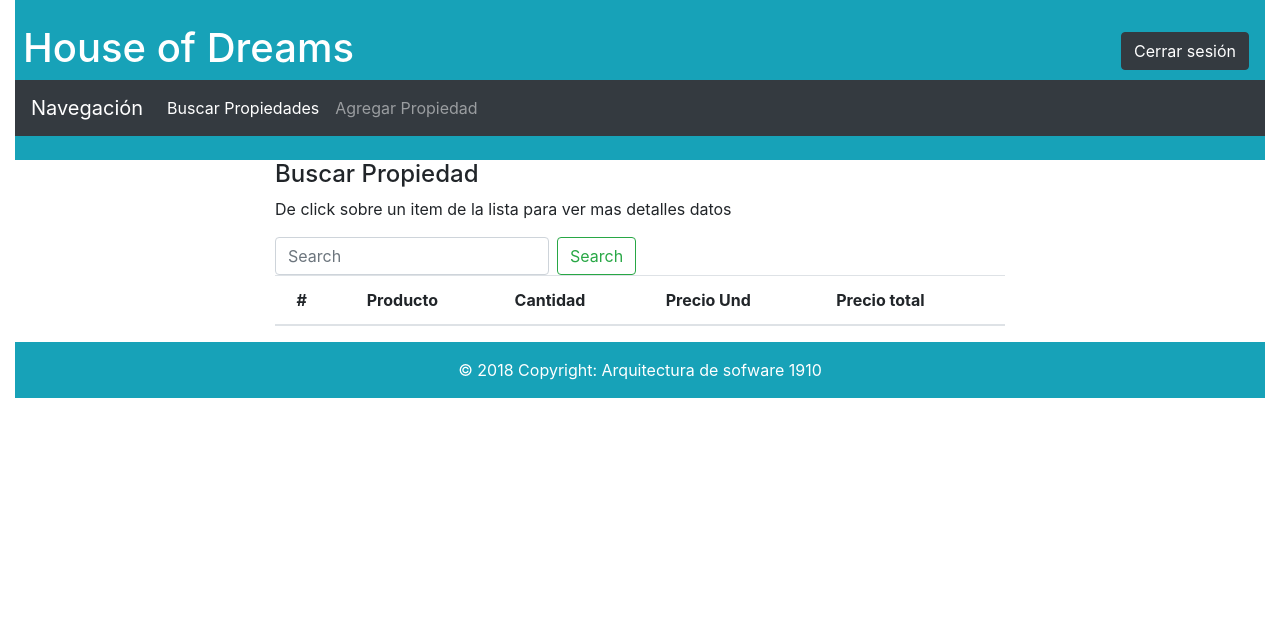
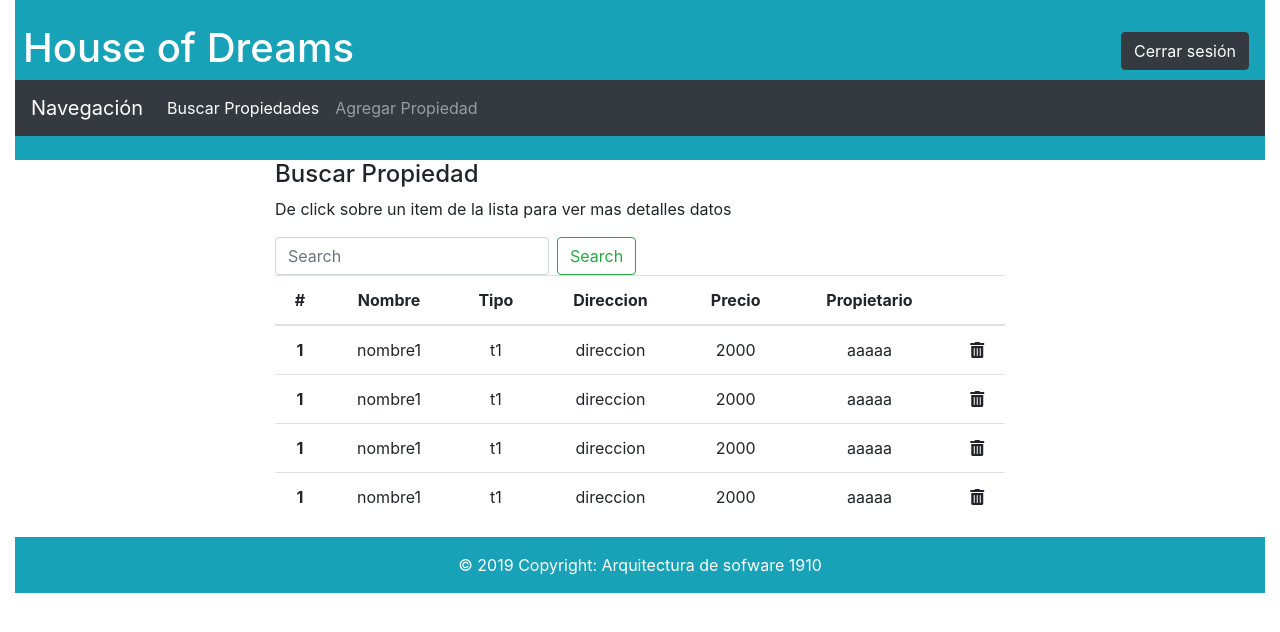
Before and after one commit to andrescontreras/ProyectoArquitectura, an Angular app in the folder PresentacionOPR/: page / in a window 1280 px wide. Shown: the top 632 px of the page. Built offline with nearby package versions, Linux system fonts and the light colour scheme.

Commit message:
Estructura buscar propiedad

```diff
--- a/PresentacionOPR/src/app/app.module.ts
+++ b/PresentacionOPR/src/app/app.module.ts
@@ -10,6 +10,7 @@ import { RentarPropiedadComponent } from './components/rentar-propiedad/rentar-p
 import { FooterComponent } from './components/footer/footer.component';
 import { NavComponent } from './components/nav/nav.component';
 import { AgregarPropiedadComponent } from './components/agregar-propiedad/agregar-propiedad.component';
+import { HttpClientModule } from '@angular/common/http';
 
 @NgModule({
   declarations: [
@@ -24,7 +25,8 @@ import { AgregarPropiedadComponent } from './components/agregar-propiedad/agrega
   imports: [
     BrowserModule,
     AppRoutingModule,
-    FormsModule
+    FormsModule,
+    HttpClientModule
   ],
   providers: [],
   bootstrap: [AppComponent]
--- a/PresentacionOPR/src/app/components/buscar-propiedad/buscar-propiedad.component.html
+++ b/PresentacionOPR/src/app/components/buscar-propiedad/buscar-propiedad.component.html
@@ -22,32 +22,36 @@
           <thead>
             <tr>
               <th scope="col">#</th>
-              <th scope="col">Producto</th>
-              <th scope="col">Cantidad</th>
-              <th scope="col">Precio Und</th>
-              <th scope="col">Precio total</th>
+              <th scope="col">Nombre</th>
+              <th scope="col">Tipo</th>
+              <th scope="col">Direccion</th>
+              <th scope="col">Precio</th>
+              <th scope="col">Propietario</th>
               <th scope="col"></th>
             </tr>
           </thead>
           <tbody>
-            <tr *ngFor="let item of productos; let i = index">
+            <tr *ngFor="let item of propiedades; let i = index">
               <th
-                [routerLink]="['/bodeguero/detalleProd', item.id]"
+                [routerLink]="['/detalle', item.ID]"
                 scope="row"
               >
-                {{ item.id }}
+                {{ item.ID }}
               </th>
-              <td [routerLink]="['/bodeguero/detalleProd', item.id]">
-                {{ item.nombre }}
+              <td [routerLink]="['/detalle', item.ID]">
+                {{ item.NOMBRE }}
               </td>
-              <td [routerLink]="['/bodeguero/detalleProd', item.id]">
-                {{ item.cantidad }}
+              <td [routerLink]="['/detalle', item.ID]">
+                {{ item.TIPO_CEDULA }}
               </td>
-              <td [routerLink]="['/bodeguero/detalleProd', item.id]">
-                {{ item.precio }}
+              <td [routerLink]="['/detalle', item.ID]">
+                {{ item.DIRECCION }}
               </td>
-              <td [routerLink]="['/bodeguero/detalleProd', item.id]">
-                {{ item.precio }}
+              <td [routerLink]="['/detalle', item.ID]">
+                {{ item.PRECIO }}
+              </td>
+              <td [routerLink]="['/detalle', item.ID]">
+                {{ item.NOMBRE_OWNER }}
               </td>
               <td class="">
                 <i (click)="eliminarItem(item.id)" class="fas fa-trash-alt"></i>
--- a/PresentacionOPR/src/app/components/buscar-propiedad/buscar-propiedad.component.ts
+++ b/PresentacionOPR/src/app/components/buscar-propiedad/buscar-propiedad.component.ts
@@ -1,4 +1,6 @@
 import { Component, OnInit } from '@angular/core';
+import { Propiedad } from 'src/app/SideCar/Propiedad';
+import { RestBuscarPropiedadService } from 'src/app/services/proxy-buscar-propiedad.service';
 
 @Component({
   selector: 'app-buscar-propiedad',
@@ -7,9 +9,57 @@ import { Component, OnInit } from '@angular/core';
 })
 export class BuscarPropiedadComponent implements OnInit {
 
-  constructor() { }
+  propiedades: Propiedad[] = [];
+  constructor(private service: RestBuscarPropiedadService) { }
 
   ngOnInit() {
+   this.llenarDatosPrueba();
+  //  this.getDatos();
+  }
+
+  getDatos(){
+    console.log("ENTRO get datos");
+    this.service.getAllData().subscribe(p => this.propiedades = p);
+  }
+
+  llenarDatosPrueba(){
+    this.propiedades = [
+      {
+        ID: 1,
+        NOMBRE: 'nombre1',
+        NOMBRE_OWNER: 'aaaaa',
+        CEDULA_OWNER: 123456,
+        TIPO_CEDULA: 't1',
+        DIRECCION: 'direccion',
+        PRECIO: 2000
+      },
+      {
+        ID: 1,
+        NOMBRE: 'nombre1',
+        NOMBRE_OWNER: 'aaaaa',
+        CEDULA_OWNER: 123456,
+        TIPO_CEDULA: 't1',
+        DIRECCION: 'direccion',
+        PRECIO: 2000
+      },
+      {
+        ID: 1,
+        NOMBRE: 'nombre1',
+        NOMBRE_OWNER: 'aaaaa',
+        CEDULA_OWNER: 123456,
+        TIPO_CEDULA: 't1',
+        DIRECCION: 'direccion',
+        PRECIO: 2000
+      },{
+        ID: 1,
+        NOMBRE: 'nombre1',
+        NOMBRE_OWNER: 'aaaaa',
+        CEDULA_OWNER: 123456,
+        TIPO_CEDULA: 't1',
+        DIRECCION: 'direccion',
+        PRECIO: 2000
+      }
+      ]
   }
 
 }
--- a/PresentacionOPR/src/app/components/footer/footer.component.html
+++ b/PresentacionOPR/src/app/components/footer/footer.component.html
@@ -2,7 +2,7 @@
 <footer class="bg-info text-white">
 
   <!-- Copyright -->
-  <div class="footer-copyright text-center py-3">© 2018 Copyright:
+  <div class="footer-copyright text-center py-3">© 2019 Copyright:
     <a>Arquitectura de sofware 1910</a>
   </div>
   <!-- Copyright -->
--- a/PresentacionOPR/src/app/services/proxy-buscar-propiedad.service.ts
+++ b/PresentacionOPR/src/app/services/proxy-buscar-propiedad.service.ts
@@ -1,49 +1,49 @@
 import { Injectable } from '@angular/core';
-import { Cliente } from './../class/cliente';
 import { HttpClient, HttpHeaders } from '@angular/common/http';
 import { environment } from '../../environments/environment';
 import { Observable } from 'rxjs';
+import { Propiedad } from '../SideCar/Propiedad';
 
 @Injectable({
   providedIn: 'root'
 })
-export class RestClienteService {
+export class RestBuscarPropiedadService {
 
   baseUrl = environment.baseUrl;
-  url = this.baseUrl + '/cliente';
+  url = this.baseUrl + '/propieda';
   constructor(private http: HttpClient) {
   }
 
-  getAllData(): Observable<Cliente[]>{
+  getAllData(): Observable<Propiedad[]>{
 
-    return this.http.get<Cliente[]>(this.url, {
+    return this.http.get<Propiedad[]>(this.url, {
       withCredentials: true
     });
   }
 
-  getClienteby(id: number): Observable<Cliente>{
-    return this.http.get<Cliente>(this.url , {
+  getClienteby(id: number): Observable<Propiedad>{
+    return this.http.get<Propiedad>(this.url , {
       withCredentials: true
     });
   }
 
-  getClientebyNombre(nombre: string): Observable<Cliente>{
-    return this.http.get<Cliente>(this.url + '/n/' + nombre  , {
+  getClientebyNombre(nombre: string): Observable<Propiedad>{
+    return this.http.get<Propiedad>(this.url + '/n/' + nombre  , {
       withCredentials: true
     });
   }
 
-  getClientebyIdentificacion(id: number): Observable<Cliente>{
-    return this.http.get<Cliente>(this.url + '/i/' + id  , {
+  getClientebyIdentificacion(id: number): Observable<Propiedad>{
+    return this.http.get<Propiedad>(this.url + '/i/' + id  , {
       withCredentials: true
     });
   }
 
-  crearCliente(cliente :Cliente){
+  crearCliente(cliente: Propiedad){
 
     const headers = new HttpHeaders();
     headers.append('Content-Type', 'application/json');
-    return this.http.post<Cliente>(this.url,cliente, {
+    return this.http.post<Propiedad>(this.url,cliente, {
       headers: headers,
       withCredentials: true
     });
```
Also changed, not shown: PresentacionOPR/src/app/SideCar/Propiedad.ts (+36 -1 lines), PresentacionOPR/src/app/SideCar/Renta.ts (+7 -1 lines).
